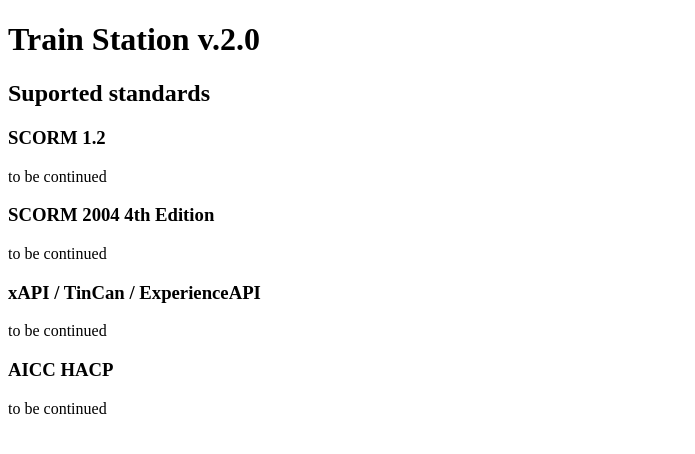
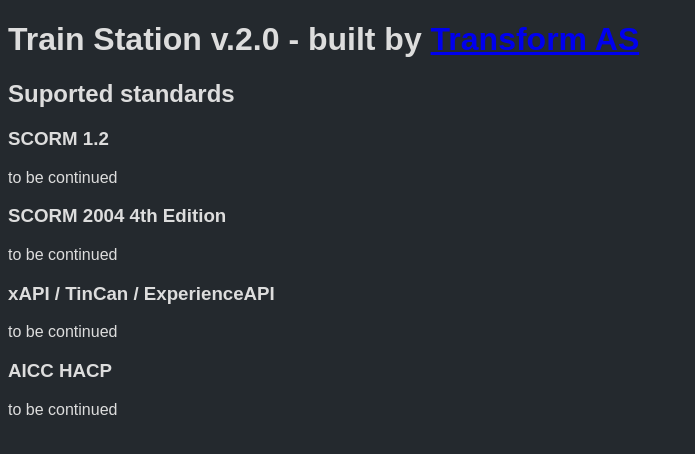
Before and after one commit to asbjoerh/trainstation-support, a plain HTML site: page index.html in a window 1280 px wide. Shown: the whole page, without its empty margins (0-695 px from the left). Drawn offline with Linux system fonts and the light colour scheme.

Commit message:
added basic styles

```diff
--- a/index.html
+++ b/index.html
@@ -2,10 +2,17 @@
 <html lang="en">
 
 <head>
+    <style>
+        body {
+            background-color: #24292e;
+            color: #ddd;
+            font-family: sans-serif;
+        }
+    </style>
 </head>
 
 <body>
-    <h1>Train Station v.2.0</h1>
+    <h1>Train Station v.2.0 - built by <a href="www.transformlearning.com">Transform AS</a></h1>
     <h2>Suported standards</h2>
     <h3>SCORM 1.2</h3>
     <p>to be continued</p>
```
